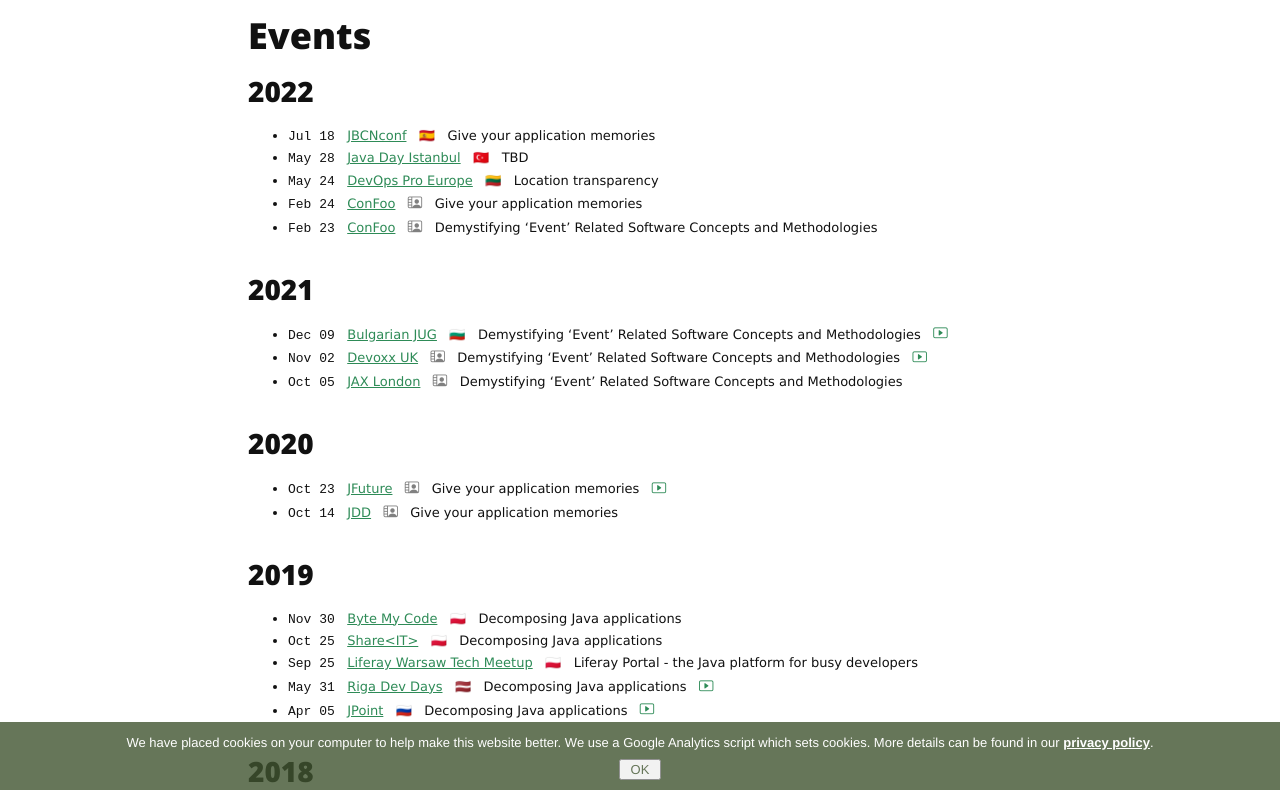
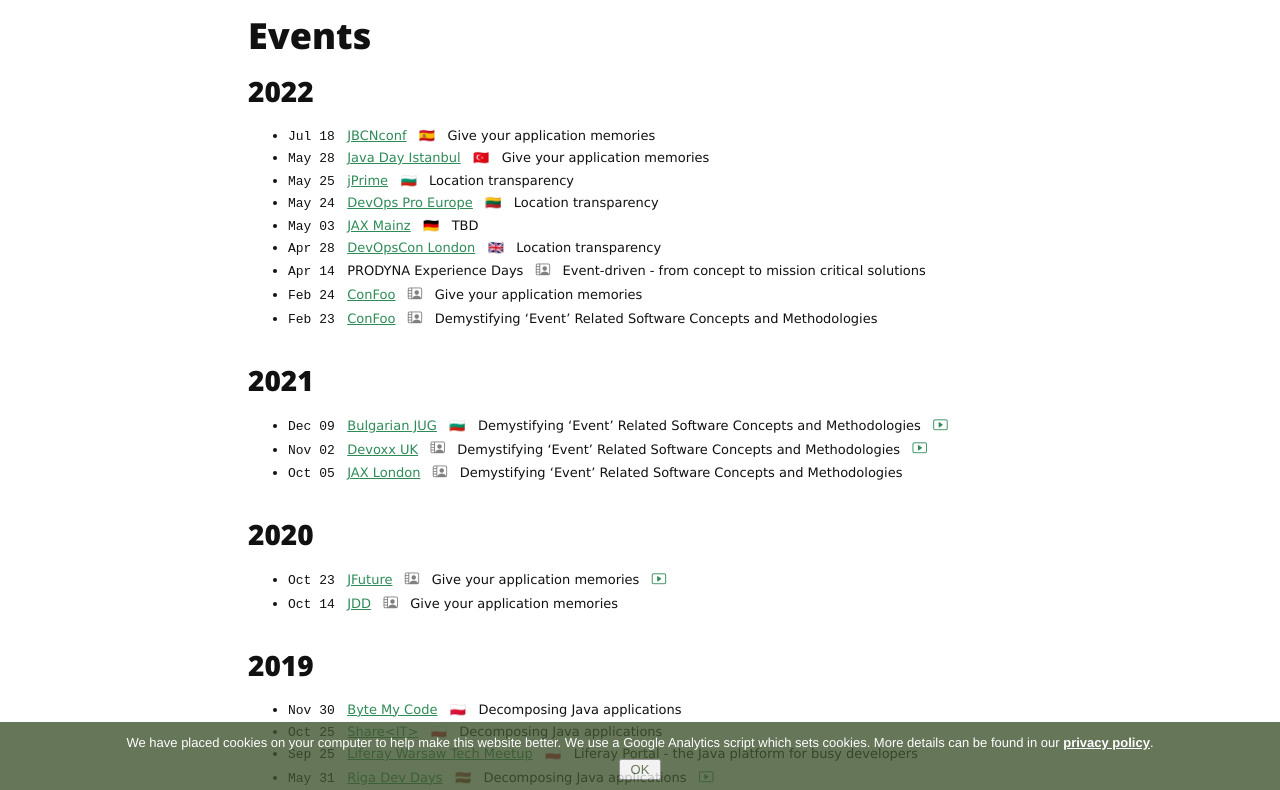
Before and after one commit to azzazzel/azzazzel.github.io, a Jekyll site: the page built from talks.md, in a window 1280 px wide and 900 px high, scrolled down 872 px, cut to the strip 110-900 px from the top of the window. Built offline with Jekyll 4.4.1, drawn with Linux system fonts in a browser that asks for light colours; nearby versions of some CDN libraries.

Commit message:
Update talks

```diff
--- a/talks.md
+++ b/talks.md
@@ -91,9 +91,17 @@
 - `Jul 18` &nbsp; [JBCNconf](https://www.jbcnconf.com/2022/)
 &nbsp; 🇪🇸 &nbsp; Give your application memories
 - `May 28` &nbsp; [Java Day Istanbul](https://www.javaday.istanbul/)
-&nbsp; 🇹🇷 &nbsp; TBD
+&nbsp; 🇹🇷 &nbsp; Give your application memories
+- `May 25` &nbsp; [jPrime](http://jprime.io/)
+&nbsp; 🇧🇬 &nbsp; Location transparency
 - `May 24` &nbsp; [DevOps Pro Europe](https://devopspro.lt/)
 &nbsp; 🇱🇹 &nbsp; Location transparency
+- `May 03` &nbsp; [JAX Mainz](https://jax.de/mainz-en)
+&nbsp; 🇩🇪 &nbsp; TBD
+- `Apr 28` &nbsp; [DevOpsCon London](http://jprime.io/)
+&nbsp; 🇬🇧 &nbsp; Location transparency
+- `Apr 14` &nbsp; PRODYNA Experience Days
+&nbsp; <i class="bi bi-person-video2" style="font-size:0.9rem; color: gray;"></i> &nbsp; Event-driven - from concept to mission critical solutions
 - `Feb 24` &nbsp; [ConFoo](https://confoo.ca/en/2022/)
 &nbsp; <i class="bi bi-person-video2" style="font-size:0.9rem; color: gray;"></i> &nbsp; Give your application memories
 - `Feb 23` &nbsp; [ConFoo](https://confoo.ca/en/2022)
```
